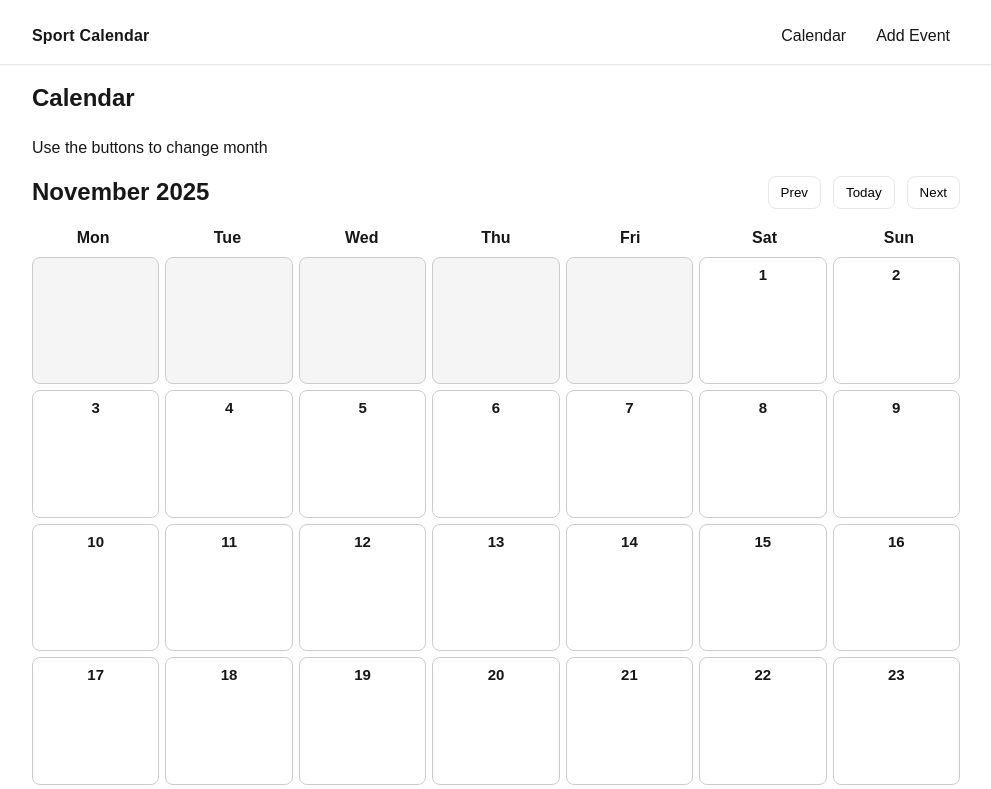
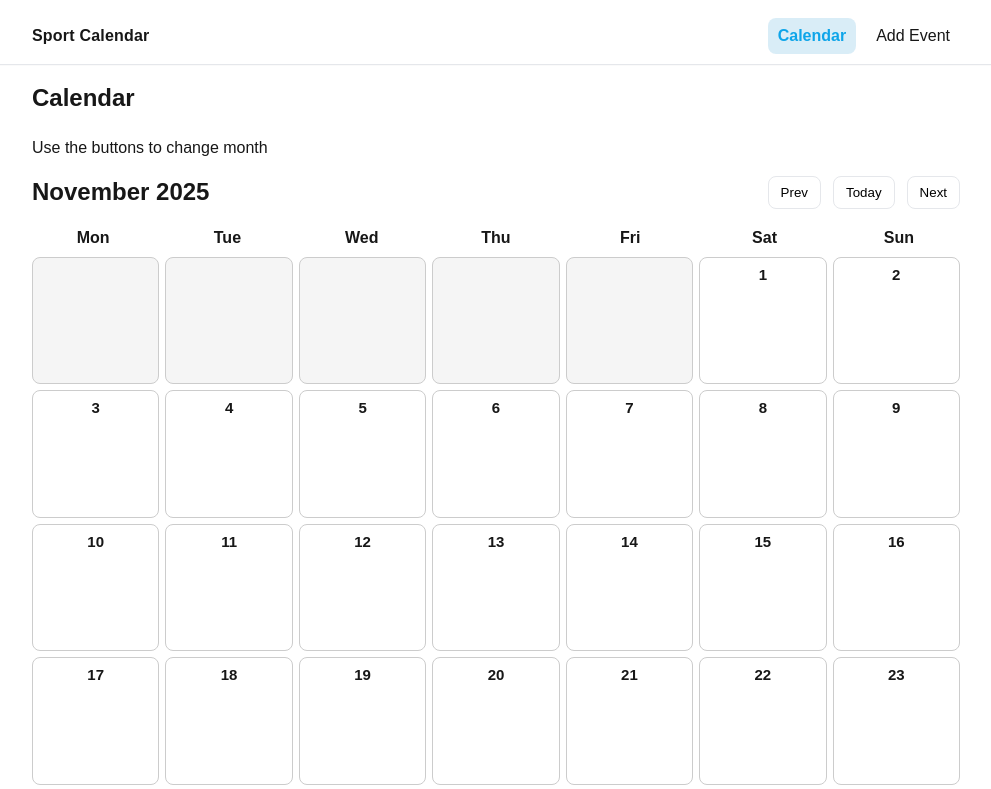
Before and after one commit to denis-1989/sportradar-coding-academy-2026, a Next.js app: page / in a window 1280 px wide. Shown: the top 789 px of the page, without its empty margins (144-1135 px from the left). Built offline with nearby package versions, Linux system fonts and the light colour scheme.

Commit message:
Add active state to header navigation

```diff
--- a/app/components/Header.js
+++ b/app/components/Header.js
@@ -6,36 +6,34 @@ import { usePathname } from 'next/navigation';
 export default function Header() {
   const pathname = usePathname();
 
-  function isActive(href) {
-    return pathname === href || pathname.startsWith(href + '/');
+  // Helper that returns true if a link matches the active path
+  function isActive(path) {
+    return pathname === path;
   }
 
   return (
-    <header className="site-header" role="banner">
-      <div className="container row space-between">
+    <header className="site-header">
+      <div className="container">
+        {/* Brand / Logo */}
         <Link href="/" className="brand">
           Sport Calendar
         </Link>
 
-        <nav aria-label="Main">
-          <ul className="nav">
-            <li>
+        {/* Navigation links */}
+        <nav className="nav">
           <Link
             href="/"
-                className={`nav-link ${isActive('/') ? 'active' : ''}`}
+            className={isActive('/') ? 'nav-link active' : 'nav-link'}
           >
             Calendar
           </Link>
-            </li>
-            <li>
+
           <Link
             href="/add"
-                className={`nav-link ${isActive('/add') ? 'active' : ''}`}
+            className={isActive('/add') ? 'nav-link active' : 'nav-link'}
           >
             Add Event
           </Link>
-            </li>
-          </ul>
         </nav>
       </div>
     </header>
--- a/app/globals.scss
+++ b/app/globals.scss
@@ -112,17 +112,24 @@ a:hover {
   margin: 0;
 }
 
-.nav a {
+.nav-link {
   color: var(--foreground);
   text-decoration: none;
   padding: 6px 10px;
   border-radius: 8px;
 }
 
-.nav a:hover,
-.nav a:focus {
+.nav-link:hover,
+.nav-link:focus {
   background: rgba(2, 132, 199, 0.08);
   text-decoration: none;
+}
+
+/* highlight for active page */
+.nav-link.active {
+  background: rgba(2, 132, 199, 0.15);
+  color: #0ea5e9;
+  font-weight: 600;
 }
 
 /* Footer */
```
Lines whose indentation alone changed are shown as unchanged.
